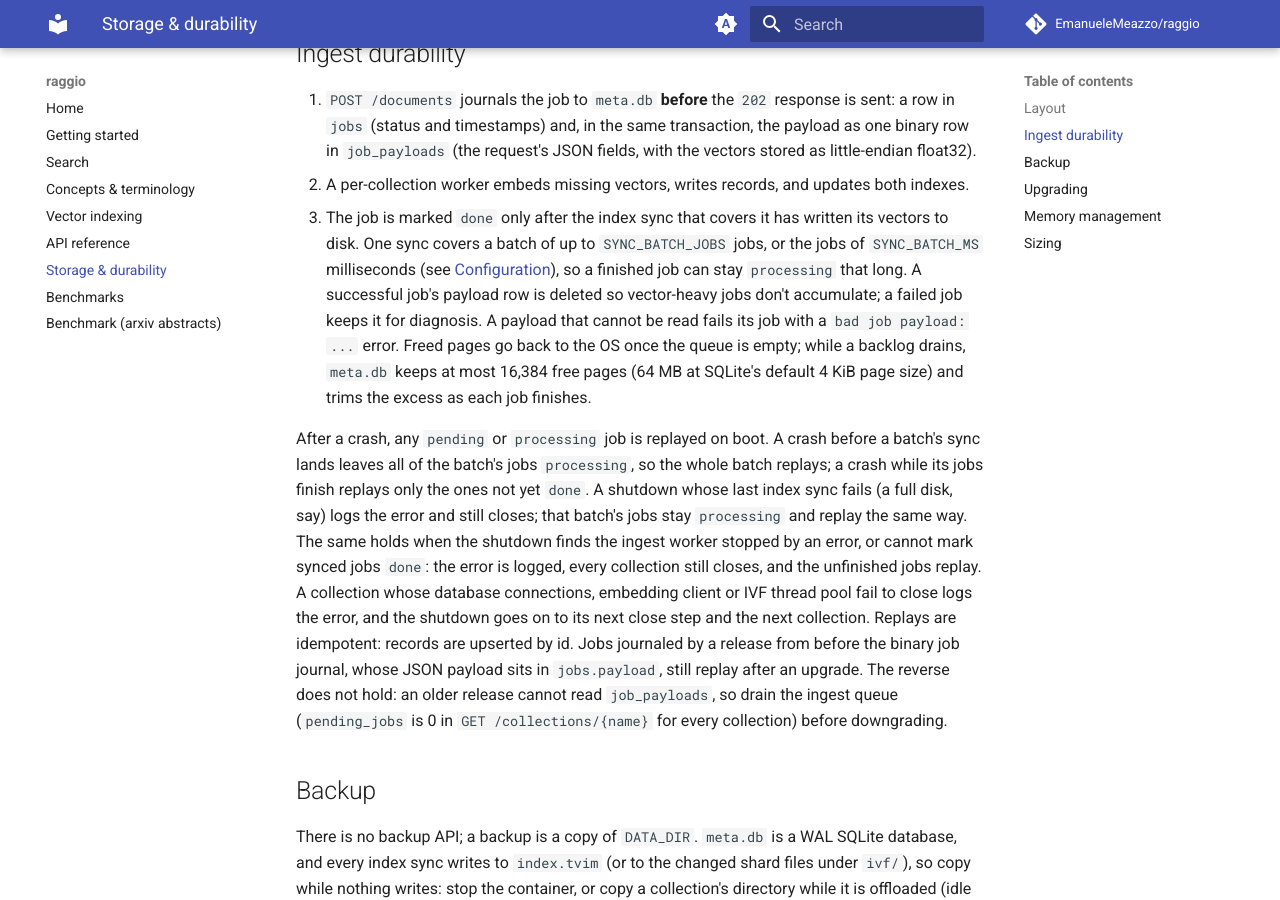
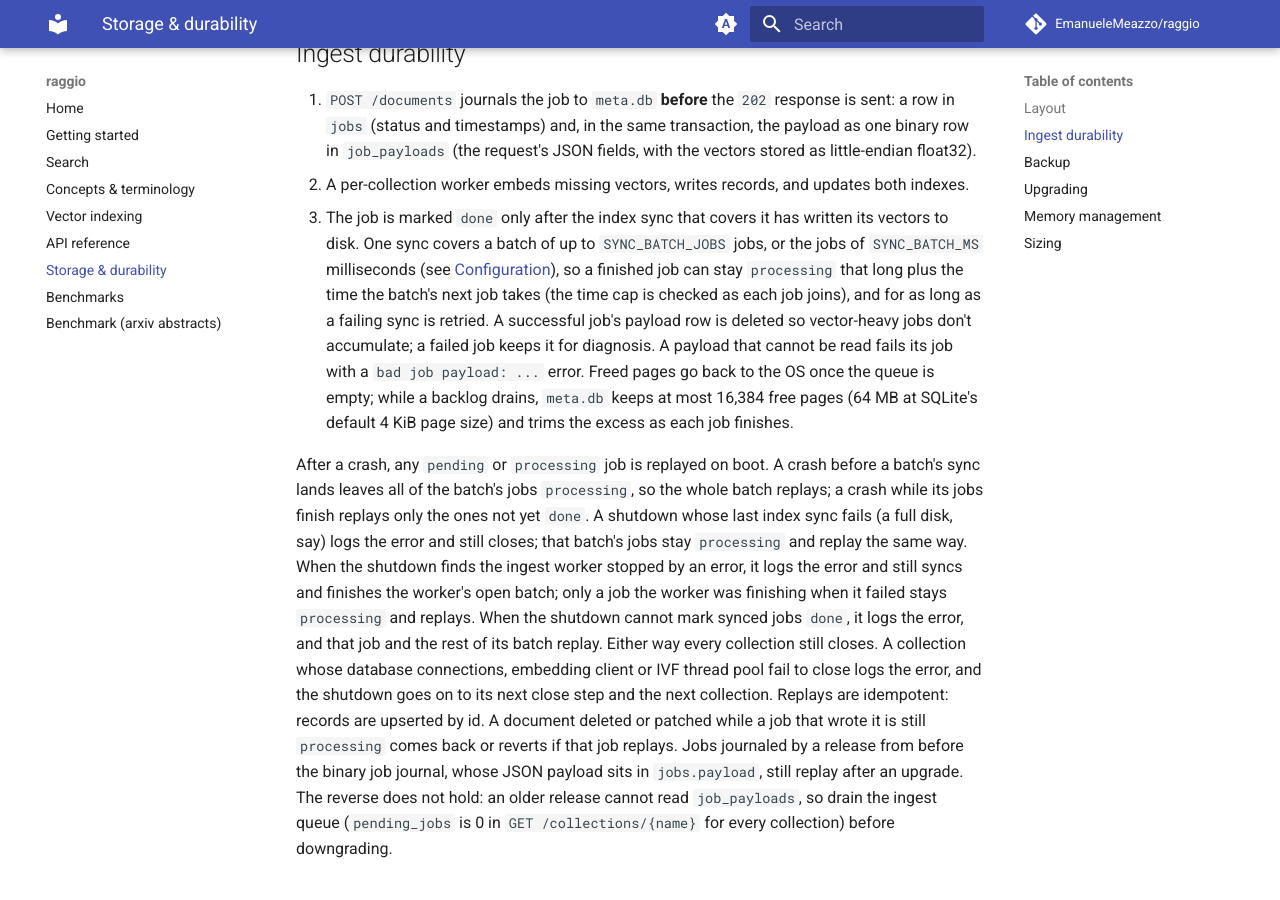
Before and after one commit to EmanueleMeazzo/raggio, an MkDocs documentation site: the page built from docs/storage.md, in a window 1280 px wide and 900 px high, scrolled down 594 px. Built offline with MkDocs 1.6.1 and Material for MkDocs 9.7.7, drawn with Linux system fonts in a browser that asks for light colours; comment, search, counter and statistics services are not loaded.

Commit message:
Correct the batched-sync docs after the final review
The removal cap's pre-sync writes the index but leaves the batch open,
so its jobs still finish together; the ADR said it ended the batch.
stop() still syncs and finishes a dead worker's open batch, and only
the job the worker was finishing replays; the ADR and the storage docs
said the whole batch replayed. The time cap is checked as each job
joins, so a job can stay processing past it, and for as long as a
failing sync retries. A document deleted or patched while a job that
wrote it is still processing comes back if that job replays, after a
crash or a shutdown whose sync fails.

Co-Authored-By: Claude Opus 5.5 <noreply@anthropic.com>

```diff
--- a/docs/storage.md
+++ b/docs/storage.md
@@ -34,7 +34,9 @@ records which one is current).
    written its vectors to disk. One sync covers a batch of up to
    `SYNC_BATCH_JOBS` jobs, or the jobs of `SYNC_BATCH_MS` milliseconds (see
    [Configuration](getting-started.md#configuration)), so a finished job can
-   stay `processing` that long.
+   stay `processing` that long plus the time the batch's next job takes (the
+   time cap is checked as each job joins), and for as long as a failing sync
+   is retried.
    A successful job's payload row is deleted so vector-heavy jobs don't
    accumulate; a failed job keeps it for diagnosis. A payload that cannot
    be read fails its job with a `bad job payload: ...` error. Freed pages
@@ -47,13 +49,17 @@ crash before a batch's sync lands leaves all of the batch's jobs
 `processing`, so the whole batch replays; a crash while its jobs finish
 replays only the ones not yet `done`. A shutdown whose last index sync
 fails (a full disk, say) logs the error and still closes; that batch's
-jobs stay `processing` and replay the same way. The same holds when the
-shutdown finds the ingest worker stopped by an error, or cannot mark
-synced jobs `done`: the error is logged, every collection still closes,
-and the unfinished jobs replay. A collection whose database connections,
-embedding client or IVF thread pool fail to close logs the error, and
-the shutdown goes on to its next close step and the next collection.
-Replays are idempotent: records are upserted by id. Jobs journaled by a
+jobs stay `processing` and replay the same way. When the shutdown finds
+the ingest worker stopped by an error, it logs the error and still syncs
+and finishes the worker's open batch; only a job the worker was finishing
+when it failed stays `processing` and replays. When the shutdown cannot
+mark synced jobs `done`, it logs the error, and that job and the rest of
+its batch replay. Either way every collection still closes. A collection
+whose database connections, embedding client or IVF thread pool fail to
+close logs the error, and the shutdown goes on to its next close step and
+the next collection. Replays are idempotent: records are upserted by id.
+A document deleted or patched while a job that wrote it is still
+`processing` comes back or reverts if that job replays. Jobs journaled by a
 release from before the binary job journal, whose JSON payload sits in
 `jobs.payload`, still replay after an upgrade. The reverse does not hold: an
 older release cannot read `job_payloads`, so drain the ingest queue
```
Also changed, not shown: README.md (+1 -1 lines), docs/adr/0001-performance-optimization-decisions.md (+3 -3 lines), docs/getting-started.md (+1 -1 lines).
